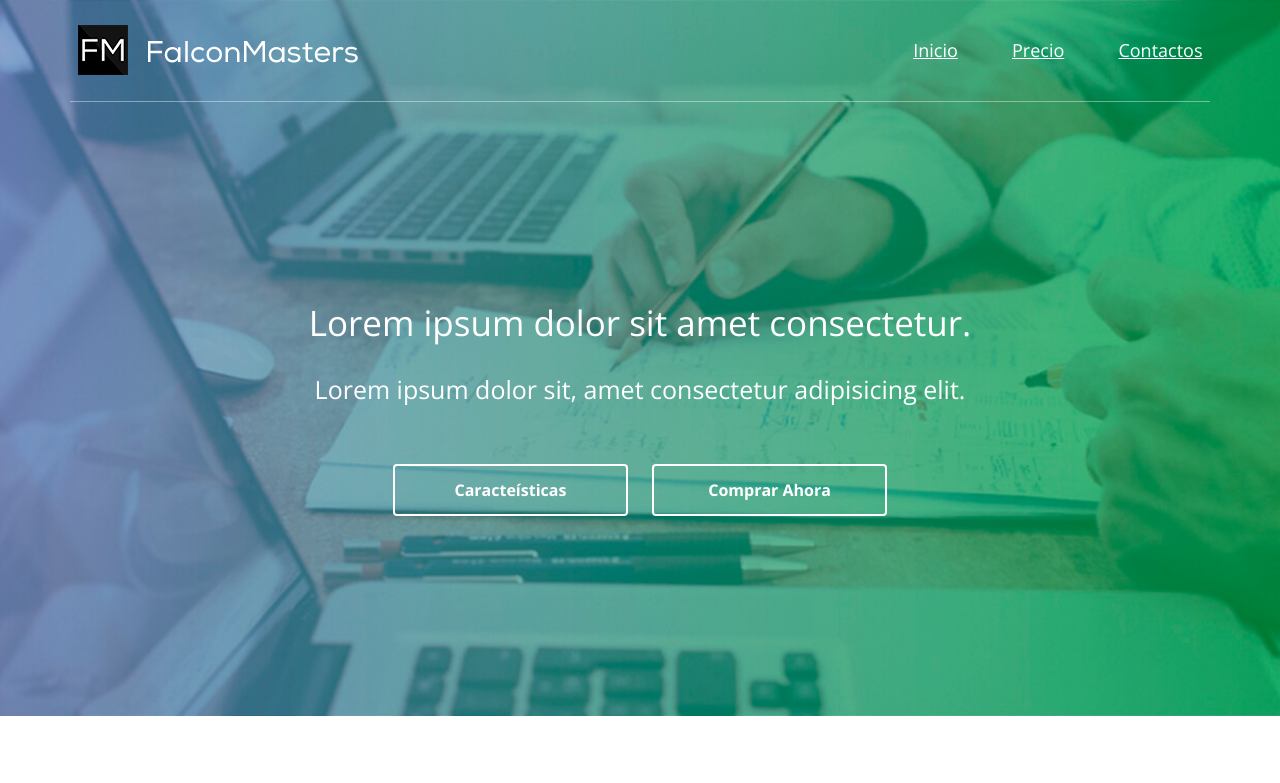
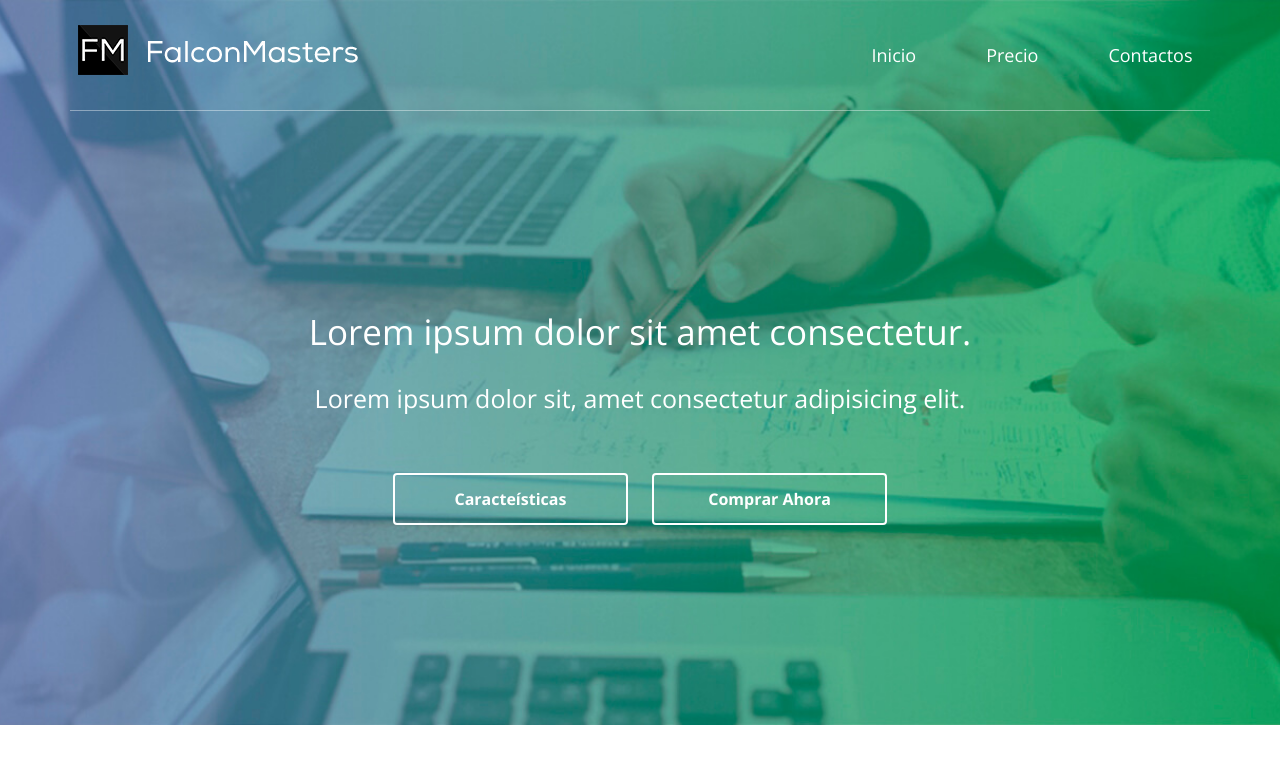
Before and after one commit to GuzmiDev/Web-Startup, a website: page index.html in a window 1280 px wide. Shown: the top 783 px of the page. Drawn offline with nearby package versions, Linux system fonts and the light colour scheme.

Commit message:
bug fix navbar

```diff
--- a/index.html
+++ b/index.html
@@ -24,10 +24,10 @@
               <img src="img/logo.png" alt="logo" />
             </a>
           </div>
-          <div class="col-xs-12 col-md-6 header__nav">
-            <a href="#">Inicio</a>
-            <a href="#">Precio</a>
-            <a href="#">Contactos</a>
+          <div class="col-xs-12 col-md-6 nav header__nav justify-content-end">
+            <a class="nav-link" href="#">Inicio</a>
+            <a class="nav-link" href="#">Precio</a>
+            <a class="nav-link" href="#">Contactos</a>
           </div>
         </div>
         <div class="row header__text">
```
